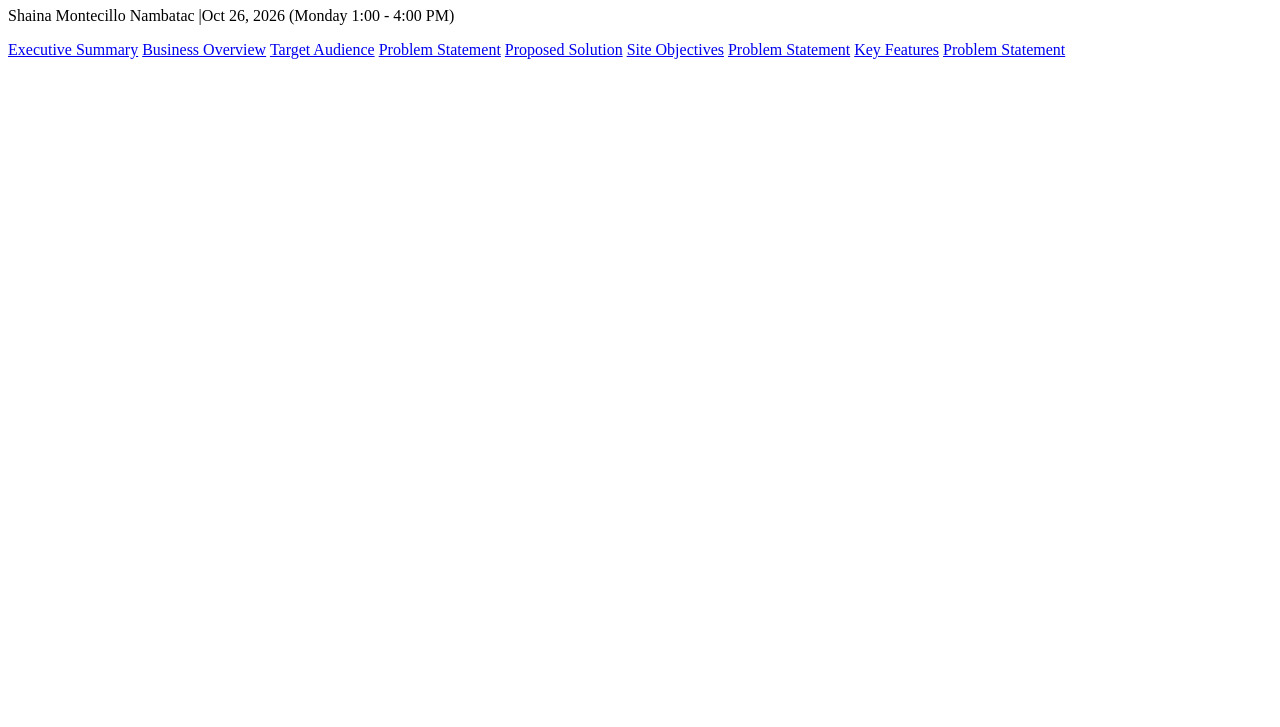
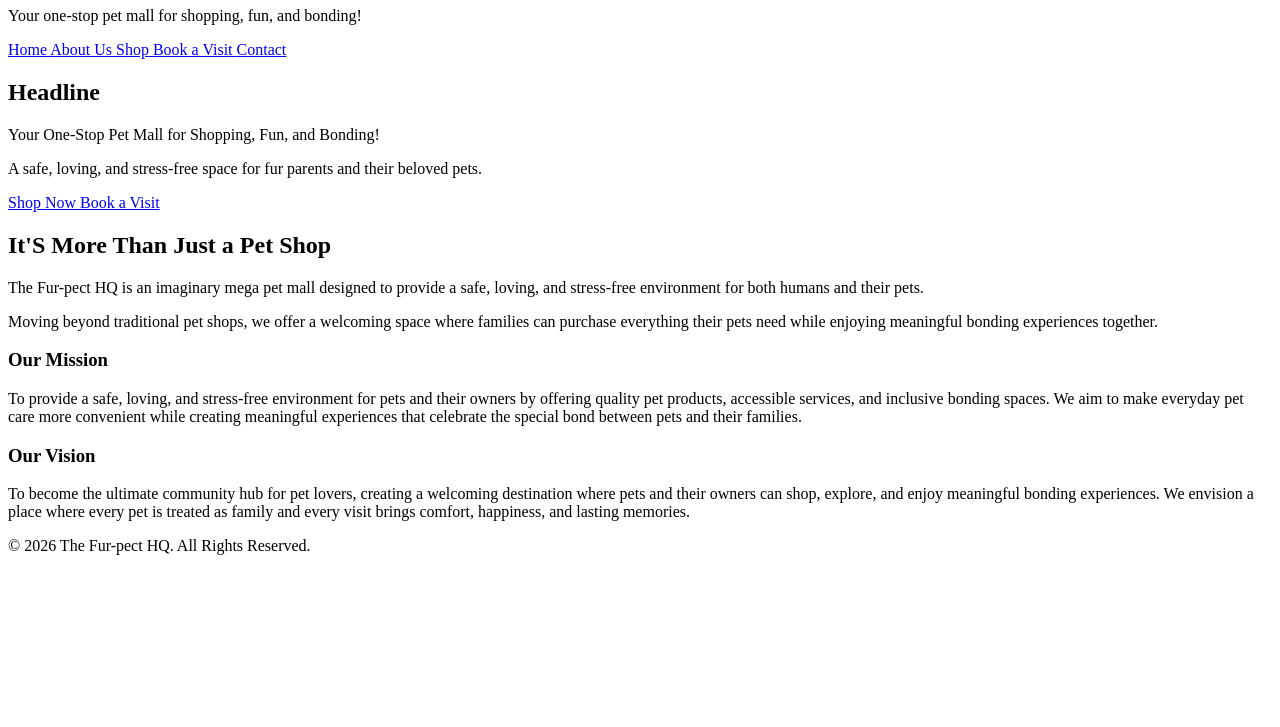
Before and after one commit to shainanambatac/nambatac-website, a plain HTML site: page index.html in a window 1280 px wide. Shown: the part 73-800 px from the top of the page. Drawn offline with Linux system fonts and the light colour scheme.

Commit message:
Update index.html

```diff
--- a/index.html
+++ b/index.html
@@ -1,25 +1,67 @@
 <!DOCTYPE html>
 <html lang="en">
-    <head>
-        <meta charset="UTF-8">
-        <title>
-            THE FUR-PECT_HQ - Business Proposal
-        </title>
-    </head>
+
+<head>
+    <meta charset="UTF-8">
+    <meta name="viewport" content="width=device-width, initial-scale=1.0">
+
+    <title> THE FUR-PECT_HQ - Pet Mall </title>
+    <link rel="stylesheet" href="styles.css">
+</head>
+
 <body>
+
     <header id="top">
-        <h1>THE FUR-PECT_HQ - Business Proposal</h1>
-        <p>Shaina Montecillo Nambatac  |Oct 26, 2026 (Monday 1:00 - 4:00 PM)</p>
+            <h1> THE FUR-PECT_HQ </h1>
+            <p> Your one-stop pet mall for shopping, fun, and bonding! </p>
+
+        <nav>
+            <a href="#home"> Home </a>
+            <a href="#about"> About Us </a>
+            <a href="#shop"> Shop </a>
+            <a href="#book"> Book a Visit </a>
+            <a href="#contact"> Contact </a>
+        </nav>
+    </header>
+
+<main>
+
+    <section id="home" class="hero">
+
+        <div class="hero-headline">
+            <h2> Headline </h2>
+            <p> Your One-Stop Pet Mall for Shopping, Fun, and Bonding! </p>
+        </div>
+
+        <div class="hero-tagline">
+            <p> A safe, loving, and stress-free space for fur parents and their beloved pets.</p>
+        </div>
+
+        <div class="hero-buttons">
+            <a href="shop.html" class="cta-button"> Shop Now </a>
+            <a href="booking.html" class="cta-button secondary"> Book a Visit </a>
+        </div>
+    </section>
+
+</section id="about" class="about">
+        <h2> It'S More Than Just a Pet Shop </h2>
+        <p> The Fur-pect HQ is an imaginary mega pet mall designed to provide a safe, loving, and stress-free environment for both humans and their pets. </p>
+        <p>  Moving beyond traditional pet shops, we offer a welcoming space where families can purchase everything their pets need while enjoying meaningful bonding experiences together.</p>
+
+        <div class="mission">
+            <h3> Our Mission </h3>
+            <p> To provide a safe, loving, and stress-free environment for pets and their owners by offering quality pet products, accessible services, and inclusive bonding spaces. We aim to make everyday pet care more convenient while creating meaningful experiences that celebrate the special bond between pets and their families.</p>
+        </div>
+
+        <div class="vision">
+            <h3> Our Vision </h3>
+            <p> To become the ultimate community hub for pet lovers, creating a welcoming destination where pets and their owners can shop, explore, and enjoy meaningful bonding experiences. We envision a place where every pet is treated as family and every visit brings comfort, happiness, and lasting memories. </p>
+        </div>
+</main>
+
+<footer>
+    <p>&copy; 2026 The Fur-pect HQ. All Rights Reserved. </p>
+</footer>
+
 </body>
-
-<nav>
-    <a href="#1">Executive Summary</a>
-    <a href="#2">Business Overview</a>
-    <a href="#3">Target Audience</a>
-    <a href="#4">Problem Statement</a>
-    <a href="#5">Proposed Solution</a>
-    <a href="#6">Site Objectives</a>
-    <a href="#7">Problem Statement</a>
-    <a href="#8">Key Features</a>
-    <a href="#9">Problem Statement</a>
-</nav>
+</html>
```
